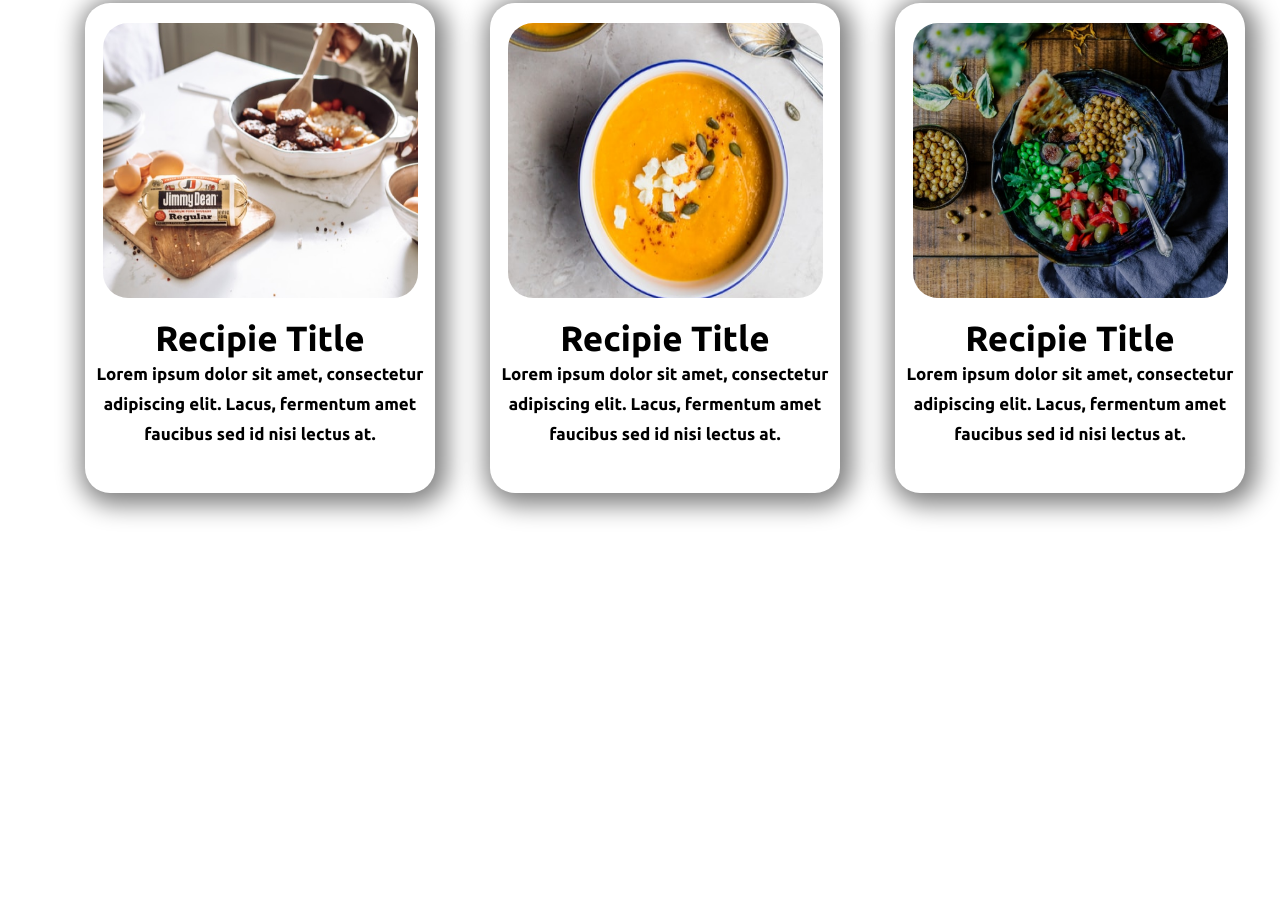
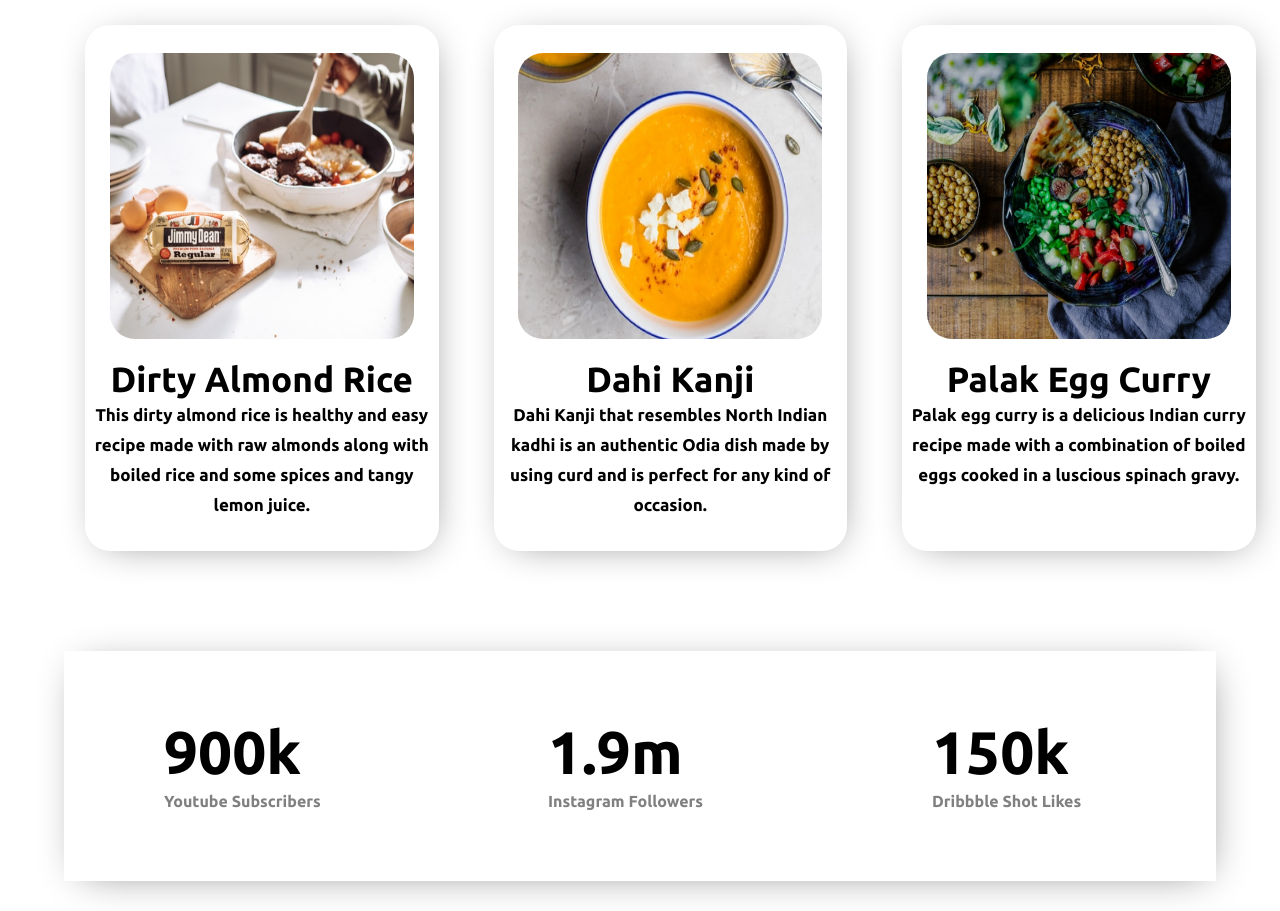
Before and after one commit to supravatsarkar/nutrition-plus, a plain HTML site: page index.html in a window 1280 px wide. Shown: the part 1463-2374 px from the top of the page. Before the commit the page ends 2056 px from the top, so only its background shows below. Drawn offline with Linux system fonts and the light colour scheme.

Commit message:
[add] social section

```diff
--- a/index.html
+++ b/index.html
@@ -51,28 +51,33 @@
         <div class="receipe-item flexible-container">
             <div class="one-third-area">
                 <img src="images/Project Cover.jpg"alt="Receipe Imgae">
-                <h3>Recipie Title</h3>
-                <p>Lorem ipsum dolor sit amet,
-                    consectetur adipiscing elit. Lacus,
-                    fermentum amet faucibus sed id nisi
-                    lectus at.</p>
+                <h3>Dirty Almond Rice</h3>
+                <p>This dirty almond rice is healthy and easy recipe made with raw almonds along with boiled rice and some spices and tangy lemon juice.</p>
             </div>
             <div class="one-third-area">
                 <img src="images/Project Cover.png"alt="Receipe Imgae">
-                <h3>Recipie Title</h3>
-                <p>Lorem ipsum dolor sit amet,
-                    consectetur adipiscing elit. Lacus,
-                    fermentum amet faucibus sed id nisi
-                    lectus at.</p>
+                <h3>Dahi Kanji</h3>
+                <p>Dahi Kanji that resembles North Indian kadhi is an authentic Odia dish made by using curd and is perfect for any kind of occasion.</p>
             </div>
             <div class="one-third-area">
                 <img src="images/Project Cover8.png"alt="Receipe Imgae">
-                <h3>Recipie Title</h3>
-                <p>Lorem ipsum dolor sit amet,
-                    consectetur adipiscing elit. Lacus,
-                    fermentum amet faucibus sed id nisi
-                    lectus at.</p>
+                <h3>Palak Egg Curry</h3>
+                <p>Palak egg curry is a delicious Indian curry recipe made with a combination of boiled eggs cooked in a luscious spinach gravy. </p>
             </div>
+        </div>
+    </section>
+    <section class="social-activity-section flexible-container">
+        <div class="social-item">
+            <h1>900k</h1>
+            <p>Youtube Subscribers</p>
+        </div>
+        <div class="social-item">
+            <h1>1.9m</h1>
+            <p>Instagram Followers</p>
+        </div>
+        <div class="social-item">
+            <h1>150k</h1>
+            <p>Dribbble Shot Likes</p>
         </div>
     </section>
 
--- a/style.css
+++ b/style.css
@@ -19,10 +19,11 @@ p{
     line-height: 30px;
     font-size: 17px;
 }
+/* Top Intro Section */
 .heading-tag{
     padding: 25px 0px;
 }
-.h1-tag h1{
+.heading-tag h1{
     margin: 10px 0px;
     font-weight: bolder;
 }
@@ -65,6 +66,8 @@ p{
 #intr-img-div{
 
 }
+
+/* About Section */
 .about-section{
     color: rgb(102, 101, 101);
     background-image: url(images/Frame\ 57.jpg);
@@ -81,6 +84,7 @@ p{
     padding-top: 52px;
 }
 
+/* Receipe Section */
 .receipe-section{
 
 }
@@ -95,12 +99,13 @@ p{
     margin-left: 30px;
 }
 .one-third-area{
-    width: 28%;
+    width: 27%;
     /* border: 2px solid black; */
     margin-left: 55px;
-    height: 490px;
+    height: 510px;
     border-radius: 25px;
-    box-shadow: 4px 4px 24px 8px grey;
+    box-shadow: 4px 5px 39px -14px grey;
+    padding:8px;
 }
 
 .one-third-area img{
@@ -110,6 +115,25 @@ p{
     border-radius: 25px;
     height: 56%;
 }
-.one-third-area h3, p{
+.one-third-area h3, .one-third-area p{
     text-align: center;
 }
+
+/* Social Activity Section */
+.social-activity-section{
+    /* border: 2px solid black; */
+    height: 230px;
+    width: 90%;
+    margin: 30px auto;
+    box-shadow: 4px 5px 39px -14px grey;
+}
+.social-item{
+    width: 140%;
+    margin: 0 100px;
+}
+.social-item p{
+    font-size: 16px;
+    color: gray;
+}
+
+/* Footer Section */
```
